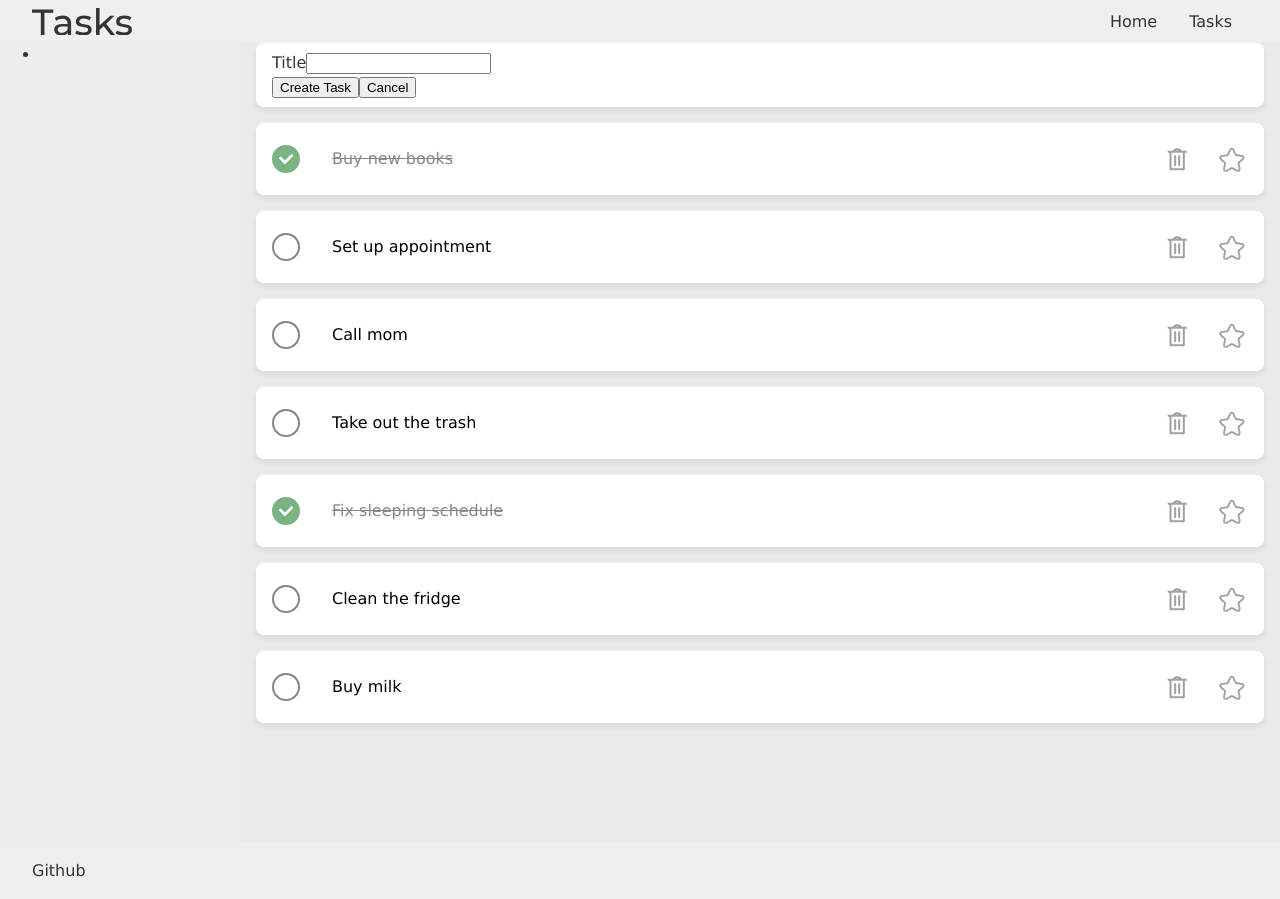
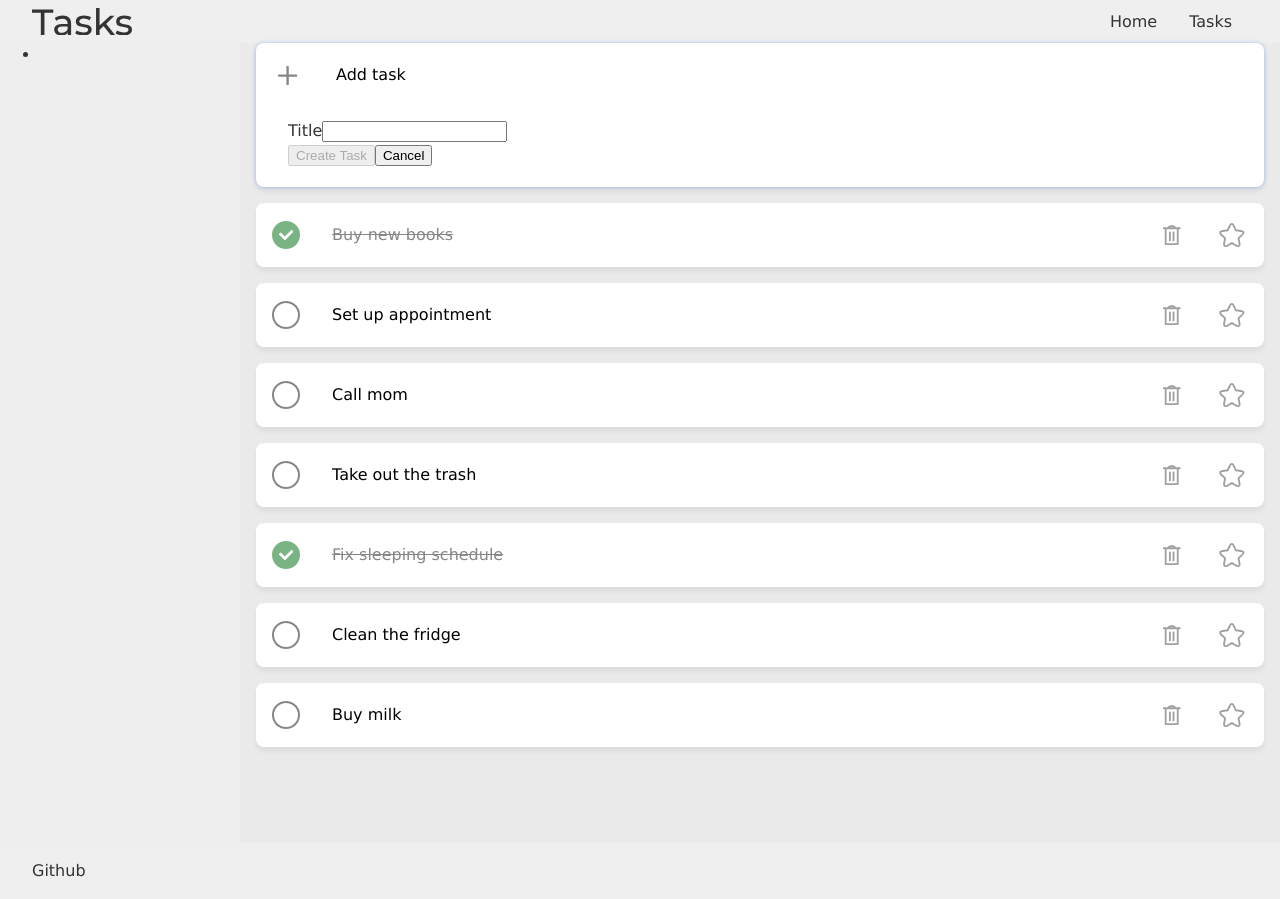
Before and after one commit to arthur-tsutiya/aplicacao-de-tarefas, a React (Create React App) app: page /tasks in a window 1280 px wide. Both pictures are taken after a click on the button "Add task". Built offline with nearby package versions, Linux system fonts and the light colour scheme.

Commit message:
Change the 'add task' button so that it is expandable

```diff
--- a/src/components/Task.css
+++ b/src/components/Task.css
@@ -8,12 +8,10 @@
 .card {
     background-color: #fff;
     border-radius: .5em;
-    padding: .5em 1em;
     margin: 0;
-    box-shadow: 0px 4px 6px 0px #00000011;
+    padding: .25em 1em;
+    box-shadow: 0 .25em .334em 0 #00000011;
 }
-
-
 
 .task-title {
     flex: 1 1 auto;
@@ -23,11 +21,7 @@
     text-decoration: line-through;
     color: var(--font-color-lighter);
 }
-/*
-.task-important .task-title {
-    color: orange;
-}
-*/
+
 .task-buttons {
     flex: 0 0 auto;
     display: flex;
--- a/src/components/Task.js
+++ b/src/components/Task.js
@@ -15,7 +15,7 @@ export default function Task({task, onTaskToggle, onEditClick, onTaskDelete, onT
     }
 
     return (
-        <li tab-index="1" className={taskClassName}>
+        <li className={taskClassName}>
             <CheckmarkButton onClick={() => onTaskToggle(task.id)} checked={task.done}/>
             <p className="task-title">{task.title}</p>
             <div className="task-buttons">
--- a/src/components/TaskExpandable.js
+++ b/src/components/TaskExpandable.js
@@ -8,7 +8,6 @@ import { useState} from 'react';
 export default function TaskExpandable({task, onTaskToggle, onEditClick, onTaskDelete, onTaskImportanceToggle,
     onTaskSelection, onTaskSelectionEnd, expanded
 }) {
-    /*const [expanded, setExpanded] = useState(false);*/
 
     let taskClassName = "task-expandable card";
 
@@ -18,7 +17,7 @@ export default function TaskExpandable({task, onTaskToggle, onEditClick, onTaskD
     if (task.important) {
         taskClassName += " task-important";
     }
-    if (expanded === 'true') {
+    if (expanded) {
         taskClassName += " expanded";
     }
 
--- a/src/components/TaskNew.css
+++ b/src/components/TaskNew.css
@@ -1,5 +1,67 @@
-
 .title-error-message {
     color: red;
     font-size: 0.75em;
 }
+
+.task-new-icon {
+    width: 2em;
+    aspect-ratio: 1/1;
+    grid-column: 1/2;
+}
+
+.task-new-icon svg {
+    width: 60%;
+    height: 60%;
+    fill: var(--font-color-lighter);
+}
+
+.task-new {
+    display: grid;
+    grid-template-rows: auto auto;
+    grid-template-columns: 1fr;
+}
+
+.task-new.expanded {
+    box-shadow: 0px 4px 6px 0px #00000011, 0px 0px 4px 0px #1975ff55;
+}
+
+.task-new:hover {
+    background-color: #f4f4f4;
+
+    transition: background-color .25s;
+}
+
+.task-new-visible {
+    grid-row: 1/2;
+
+    display: grid;
+    grid-template-columns: auto 1fr;
+    align-items: center;
+    column-gap: 2em;
+}
+
+.task-new-btn {
+    grid-column: 2/3;
+}
+
+.task-new-hidden {
+    grid-row: 2/3;
+
+    display: grid;
+    grid-template-rows: 0fr;
+    opacity: 0;
+    padding-block: 0;
+    padding-inline: 1em;
+
+    transition: padding-block .25s, grid-template-rows .25s, opacity .5s;
+}
+
+.task-new-hidden-content {
+    overflow: hidden;
+}
+
+.task-new.expanded .task-new-hidden{
+    grid-template-rows: 1fr;
+    opacity: 1;
+    padding-block: 1em;
+}
--- a/src/components/TaskNew.js
+++ b/src/components/TaskNew.js
@@ -2,7 +2,7 @@
 import { useState } from 'react';
 import './TaskNew.css';
 
-export default function TaskNew({onTaskAdd, onFinishedTaskAdd}) {
+export default function TaskNew({onTaskAddBegin, onTaskAdd, onFinishedTaskAdd, expanded}) {
     const [title, setTitle] = useState("");
     const [errorMessage, setErrorMessage] = useState(null);
 
@@ -11,6 +11,11 @@ export default function TaskNew({onTaskAdd, onFinishedTaskAdd}) {
         title: title,
         done: false,
         important: false,
+    }
+
+    let className = "task card task-new";
+    if (expanded) {
+        className += " expanded";
     }
 
     function createTask() {
@@ -29,17 +34,37 @@ export default function TaskNew({onTaskAdd, onFinishedTaskAdd}) {
         onFinishedTaskAdd();
     }
 
+    function toggleTaskAdd() {
+        if (expanded) {
+            onFinishedTaskAdd();
+        } else {
+            onTaskAddBegin();
+        }
+    }
+
     return (
-        <div className="task card task-edit">
+        <div className={className}>
+            <div className="task-new-visible">
+                <span className="task-new-icon center">
+                    <svg viewBox="0 0 100 99.997009" xmlns="http://www.w3.org/2000/svg">
+                        <path d="M 47.760256,0 C 45.531579,0 43.7356,1.7929882 43.7356,4.0216643 V 43.7356 H 4.0246565 C 1.7959788,43.7356 0,45.528588 0,47.757264 v 4.482481 c 0,2.228676 1.7959788,4.021665 4.0246565,4.021665 H 43.7356 v 39.713935 c 0,2.228676 1.795979,4.021664 4.024656,4.021664 h 4.479488 c 2.228677,0 4.024656,-1.792988 4.024656,-4.021664 V 56.26141 H 95.975344 C 98.204021,56.26141 100,54.468421 100,52.239745 V 47.757264 C 100,45.528588 98.204021,43.7356 95.975344,43.7356 H 56.2644 V 4.0216643 C 56.2644,1.7929882 54.468421,0 52.239744,0 Z" />
+                    </svg>
+                </span>
+                <button className="btn btn-task task-new-btn" onClick={toggleTaskAdd}>Add task</button>
+            </div>
+            <div className="task-new-hidden">
+                <div className="task-new-hidden-content">
                     <label>
                         Title
                         <input name="task-name" type="text" value={title} onChange={e => setTitle(e.target.value)}/>
                         {errorMessage && <p className="title-error-message">{errorMessage}</p>}
                         <div className="task-edit-buttons">
-                    <button onClick={createTask}>Create Task</button>
-                    <button onClick={cancelCreateTask}>Cancel</button>
+                            <button onClick={() => {}} disabled={title.length === 0}>Create Task</button>
+                            <button onClick={() => {}}>Cancel</button>
                         </div>
                     </label>
                 </div>
+            </div>
+        </div>
     );
 }
--- a/src/components/TasksView.js
+++ b/src/components/TasksView.js
@@ -39,13 +39,11 @@ export default function TasksView({tasks, onTaskToggle, onTaskChange, onTaskDele
     }
 */
 
-    function createTask() {
-      /*setNewTask(true);*/
+    function startCreatingTask() {
       setStatus({action: 'create'});
     }
 
     function finishCreatingTask() {
-      /*setNewTask(false);*/
       setStatus({});
     }
 
@@ -59,14 +57,16 @@ export default function TasksView({tasks, onTaskToggle, onTaskChange, onTaskDele
 
     return (
       <section className="tasks-view">
-        {status.action === 'create' ? <TaskNew onTaskAdd={onTaskAdd} onFinishedTaskAdd={finishCreatingTask} /> : <button className="task card card-btn" onClick={createTask}>Add task</button>}
+        {status.action === "create" ?
+        <TaskNew onTaskAddBegin={startCreatingTask} onTaskAdd={onTaskAdd} onFinishedTaskAdd={finishCreatingTask} expanded/> :
+        <TaskNew onTaskAddBegin={startCreatingTask} onTaskAdd={onTaskAdd} onFinishedTaskAdd={finishCreatingTask} />}
         <ul className="tasks-list">
             {
               tasks.toReversed().map(task => {
                 if (status.action === "expand" && task.id === status.id) {
                   return <TaskExpandable key={task.id} task={task} onTaskToggle={onTaskToggle}
                     onTaskDelete={onTaskDelete} onTaskImportanceToggle={onTaskImportanceToggle}
-                    onTaskSelection={expandTask} onTaskSelectionEnd={collapseTask} expanded="true"/>;
+                    onTaskSelection={expandTask} onTaskSelectionEnd={collapseTask} expanded/>;
                 }
                 return <TaskExpandable key={task.id} task={task} onTaskToggle={onTaskToggle}
                     onTaskDelete={onTaskDelete} onTaskImportanceToggle={onTaskImportanceToggle}
--- a/src/components/controls/DeleteButton.css
+++ b/src/components/controls/DeleteButton.css
@@ -5,8 +5,8 @@
 }
 
 .btn-delete svg {
-    width: 70%;
-    height: 70%;
+    width: 50%;
+    height: 50%;
 }
 
 .btn-delete path {
--- a/src/index.css
+++ b/src/index.css
@@ -39,7 +39,7 @@ p, ul, li {
     border: 0;
     padding: 0;
     font: inherit;
-    font-size: .75em;
+    font-size: inherit;
     background-color: transparent;
     cursor: pointer;
 }
```
Lines whose indentation alone changed are shown as unchanged.
